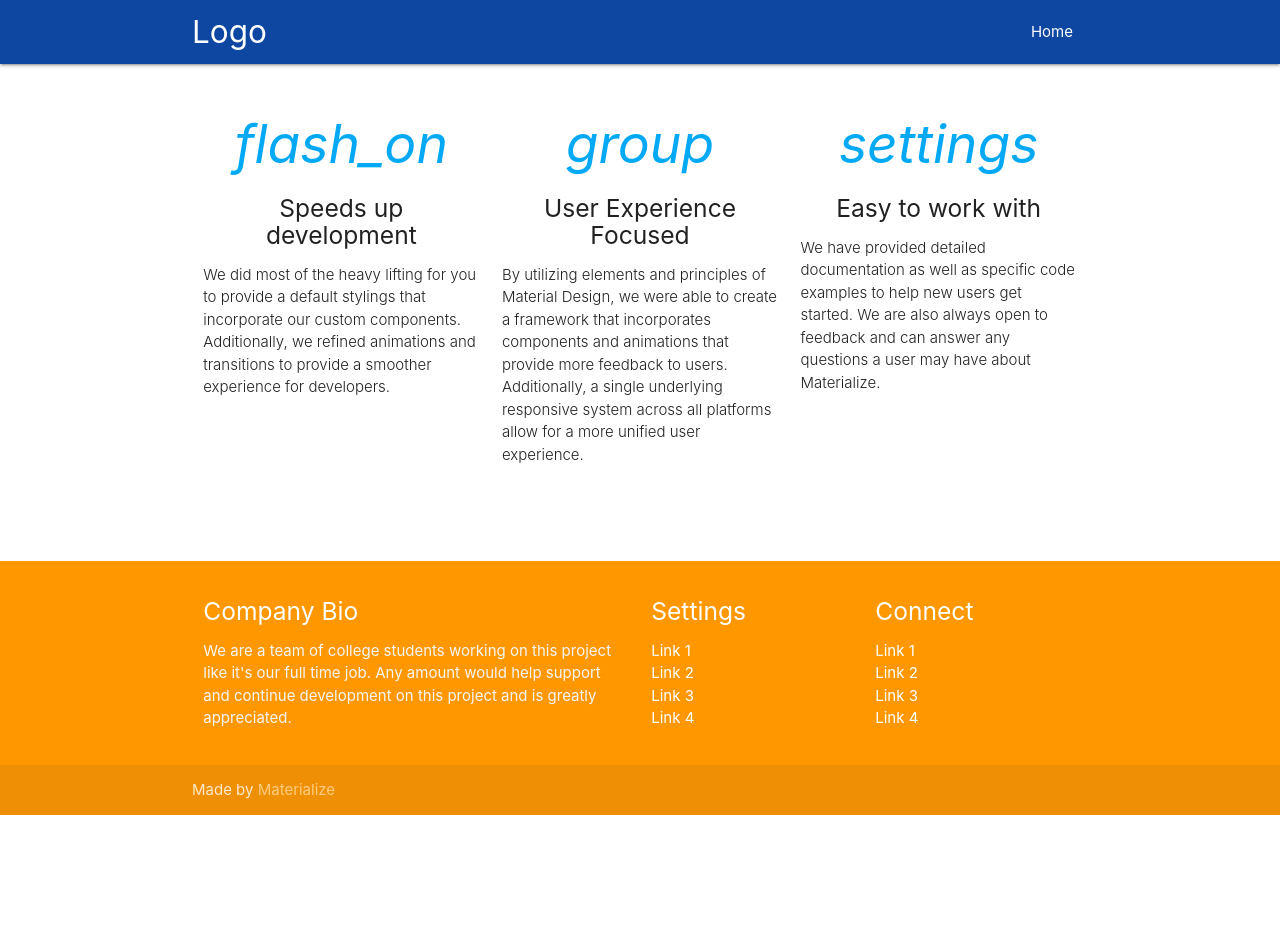
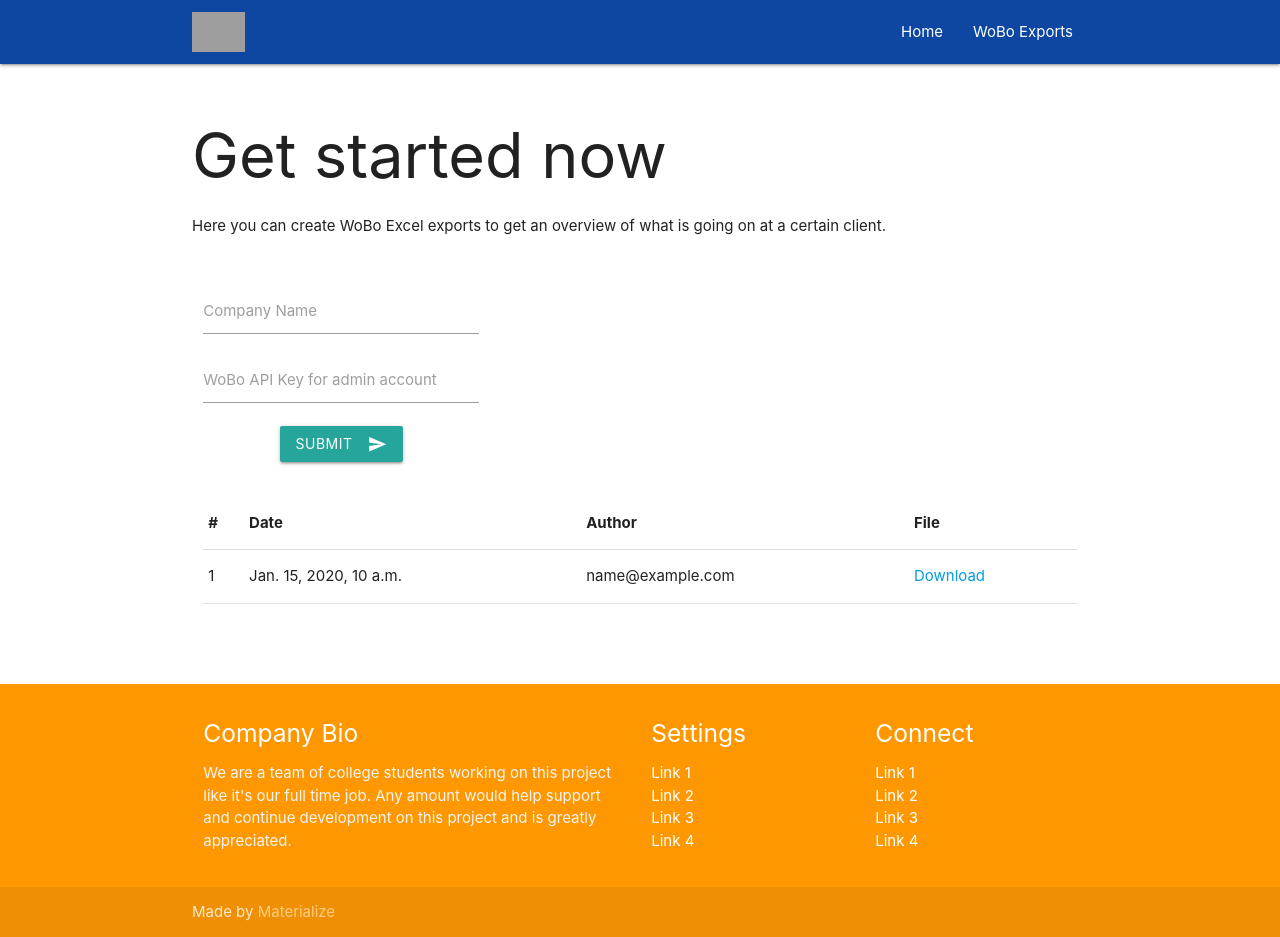
Before and after one commit to HerbyDE/wobo_api_activity_tracker, a Django app: template mailing_machine/templates/pages/create_wobo_output.html in a window 1280 px wide. Before the commit the page ends 815 px from the top, so only its background shows below. Run offline with Django 3.2, Linux system fonts and the light colour scheme; the template is opened without the code that fills it: values that come from a table or form of the project are taken from there, others are empty; tables that the repository leaves empty hold one stand-in row (values such as "Sample post"); some libraries are stand-ins or nearby versions; grey boxes are pictures that could not be loaded.

Commit message:
#4: Webapp allowing WoBo exports based on User and API Key.

```diff
--- a/mailing_machine/forms.py
+++ b/mailing_machine/forms.py
@@ -0,0 +1,10 @@
+from django.forms import ModelForm
+
+from .models import WoBoConnection
+
+
+class CreateWoBoConnection(ModelForm):
+
+    class Meta:
+        model = WoBoConnection
+        fields = ['company', 'admin_key']
--- a/mailing_machine/models.py
+++ b/mailing_machine/models.py
@@ -9,6 +9,6 @@ class WoBoConnection(models.Model):
     company = models.CharField(verbose_name=_('Company Name'), max_length=75)
     admin_key = models.CharField(verbose_name='WoBo API Key for admin account', max_length=125)
     user = models.ForeignKey(verbose_name=_('Creator'), to='auth.User', on_delete=models.SET_NULL, null=True)
-    file = models.FileField(verbose_name=_('Latest Export File'), upload_to='wobo_export_files')
+    file = models.FilePathField(verbose_name=_('Latest Export File'))
     date_created = models.DateTimeField(auto_now=True)
     file_update_date = models.DateTimeField(auto_now=True)
--- a/mailing_machine/templates/pages/base.html
+++ b/mailing_machine/templates/pages/base.html
@@ -5,16 +5,20 @@
 <head>
   <meta charset="UTF-8">
   <title>{% block page-title %}{% endblock %} | Detecon USA</title>
-  <link rel="icon" href="{% static '' %}"/>
+  <link rel="icon" href="{% static 'images/Detecon_Favicon.jpg' %}"/>
   <!-- Compiled and minified CSS -->
   <link rel="stylesheet" href="https://cdnjs.cloudflare.com/ajax/libs/materialize/1.0.0/css/materialize.min.css">
+  <link href="https://fonts.googleapis.com/icon?family=Material+Icons" rel="stylesheet">
 
 </head>
 <body>
   <nav class="blue darken-4" role="navigation">
-    <div class="nav-wrapper container"><a id="logo-container" href="#" class="brand-logo">Logo</a>
+    <div class="nav-wrapper container"><a id="logo-container" href="/" class="brand-logo">
+      <img src="{% static 'images/Detecon_DT_Group_white.png' %}" height="40" style="margin-top: 12px;"/>
+    </a>
       <ul class="right hide-on-med-and-down">
         <li><a href="/">Home</a></li>
+        <li><a href="/export/">WoBo Exports</a></li>
       </ul>
 
       <ul id="nav-mobile" class="sidenav">
@@ -66,8 +70,6 @@
 
   <!-- Compiled and minified JavaScript -->
   <script src="https://cdnjs.cloudflare.com/ajax/libs/materialize/1.0.0/js/materialize.min.js"></script>
-  <script src="js/materialize.js"></script>
-  <script src="js/init.js"></script>
 
 </body>
 </html>
--- a/mailing_machine/templates/pages/create_wobo_output.html
+++ b/mailing_machine/templates/pages/create_wobo_output.html
@@ -1,4 +1,5 @@
 {% extends 'pages/base.html' %}
+{% load i18n %}
 
 {% block page-title %}Fetch Data from WorkBoard{% endblock %}
 
@@ -6,33 +7,57 @@
   <div class="container">
     <div class="section">
 
-      <!--   Icon Section   -->
       <div class="row">
+        <div class="s12">
+          <h1>{% trans 'Get started now' %}</h1>
+          <p>Here you can create WoBo Excel exports to get an overview of what is going on at a certain client.</p>
+        </div>
+      </div>
+
+      <div class="row center">
         <div class="col s12 m4">
-          <div class="icon-block">
-            <h2 class="center light-blue-text"><i class="material-icons">flash_on</i></h2>
-            <h5 class="center">Speeds up development</h5>
+          <form class="form-row center" method="post" action=".">
+            {% csrf_token %}
+            {% for field in form %}
+              <div class="input-field">
+                <label for="{{ field.id_for_label }}">{{ field.label }}</label>
+                {{ field }}
+              </div>
+            {% endfor %}
 
-            <p class="light">We did most of the heavy lifting for you to provide a default stylings that incorporate our custom components. Additionally, we refined animations and transitions to provide a smoother experience for developers.</p>
-          </div>
+            <div class="input-field">
+              <button type="submit" class="btn waves-effect waves-light">
+                Submit
+                <i class="material-icons right">send</i>
+              </button>
+            </div>
+
+          </form>
         </div>
+      </div>
 
-        <div class="col s12 m4">
-          <div class="icon-block">
-            <h2 class="center light-blue-text"><i class="material-icons">group</i></h2>
-            <h5 class="center">User Experience Focused</h5>
-
-            <p class="light">By utilizing elements and principles of Material Design, we were able to create a framework that incorporates components and animations that provide more feedback to users. Additionally, a single underlying responsive system across all platforms allow for a more unified user experience.</p>
-          </div>
-        </div>
-
-        <div class="col s12 m4">
-          <div class="icon-block">
-            <h2 class="center light-blue-text"><i class="material-icons">settings</i></h2>
-            <h5 class="center">Easy to work with</h5>
-
-            <p class="light">We have provided detailed documentation as well as specific code examples to help new users get started. We are also always open to feedback and can answer any questions a user may have about Materialize.</p>
-          </div>
+      <div class="row">
+        <div class="col s12">
+          <table>
+            <thead>
+              <tr>
+                <th>#</th>
+                <th>Date</th>
+                <th>Author</th>
+                <th>File</th>
+              </tr>
+            </thead>
+            <tbody>
+              {% for export in exports %}
+                <tr>
+                  <td>{{ forloop.counter }}</td>
+                  <td>{{ export.date_created }}</td>
+                  <td>{{ export.user.email }}</td>
+                  <td>{% if export.file %}<a href="/{{ export.file }}" download>Download</a>{% else %}No file{% endif %}</td>
+                </tr>
+              {% endfor %}
+            </tbody>
+          </table>
         </div>
       </div>
 
--- a/wobo_dtc_webenv/settings.py
+++ b/wobo_dtc_webenv/settings.py
@@ -123,3 +123,9 @@ USE_TZ = True
 # https://docs.djangoproject.com/en/2.2/howto/static-files/
 
 STATIC_URL = '/static/'
+STATICFILES_DIRS = [
+    os.path.join(BASE_DIR, 'wobo_dtc_webenv', "static"),
+]
+
+MEDIA_ROOT = os.path.join(BASE_DIR, 'media')
+MEDIA_URL = 'media/'
--- a/wobo_dtc_webenv/urls.py
+++ b/wobo_dtc_webenv/urls.py
@@ -15,10 +15,15 @@ Including another URLconf
 """
 from django.contrib import admin
 from django.urls import path
+from django.conf import settings
+from django.views.static import serve
+from django.conf.urls.static import static
 
-from mailing_machine.views import index
+from mailing_machine.views import index, create_new_export
 
 urlpatterns = [
     path('admin/', admin.site.urls),
+    path('accounts/', admin.site.urls),
     path('', index),
-]
+    path('export/', create_new_export),
+] + static(settings.MEDIA_URL, document_root=settings.MEDIA_ROOT)
```
Also changed, not shown: mailing_machine/functions.py (+15 -6 lines), mailing_machine/urls.py (deleted, +0 -7 lines), mailing_machine/views.py (+40 -0 lines), wobo_dtc_webenv/static/images/Detecon_DT_Group.png (deleted).
